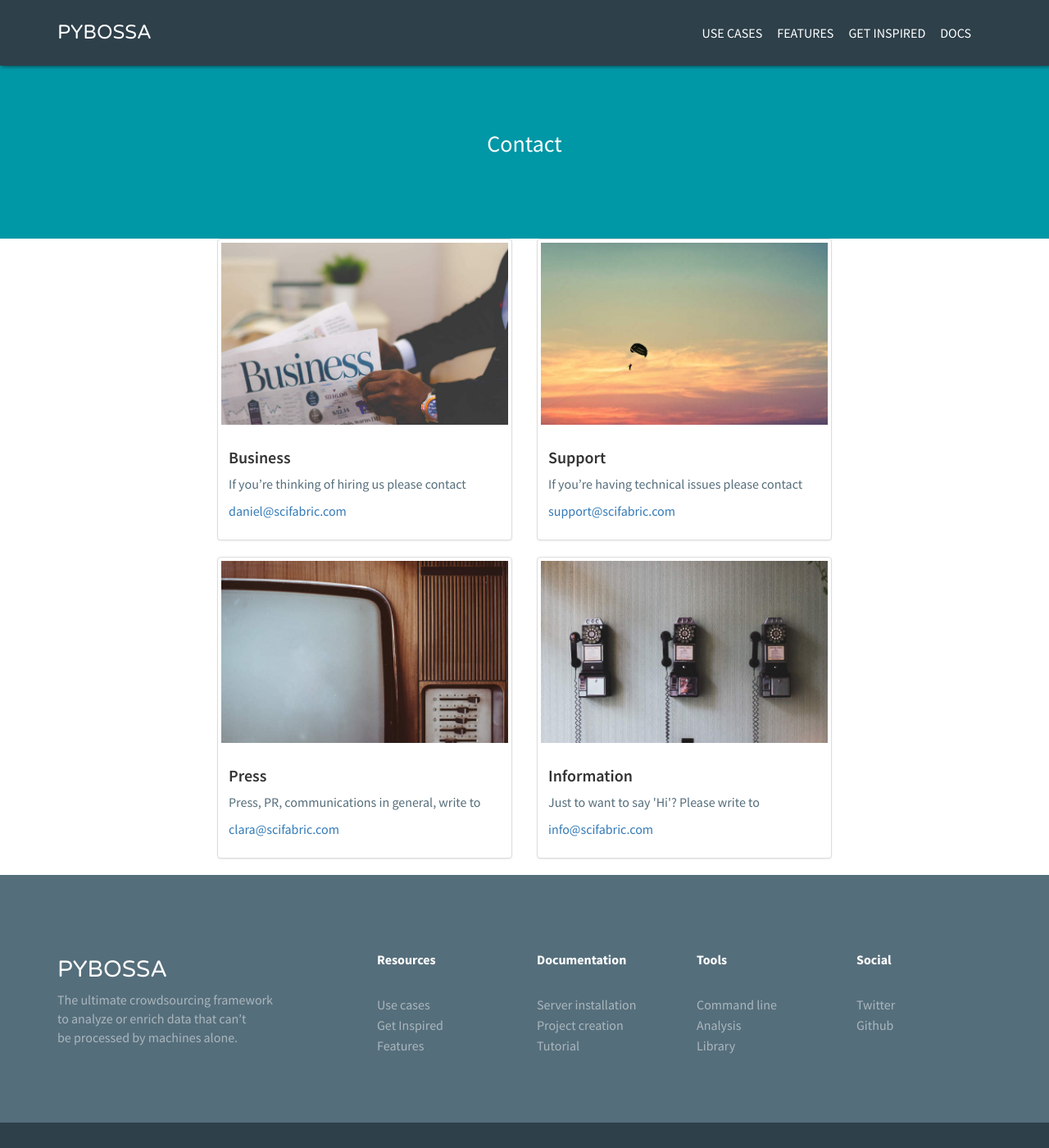
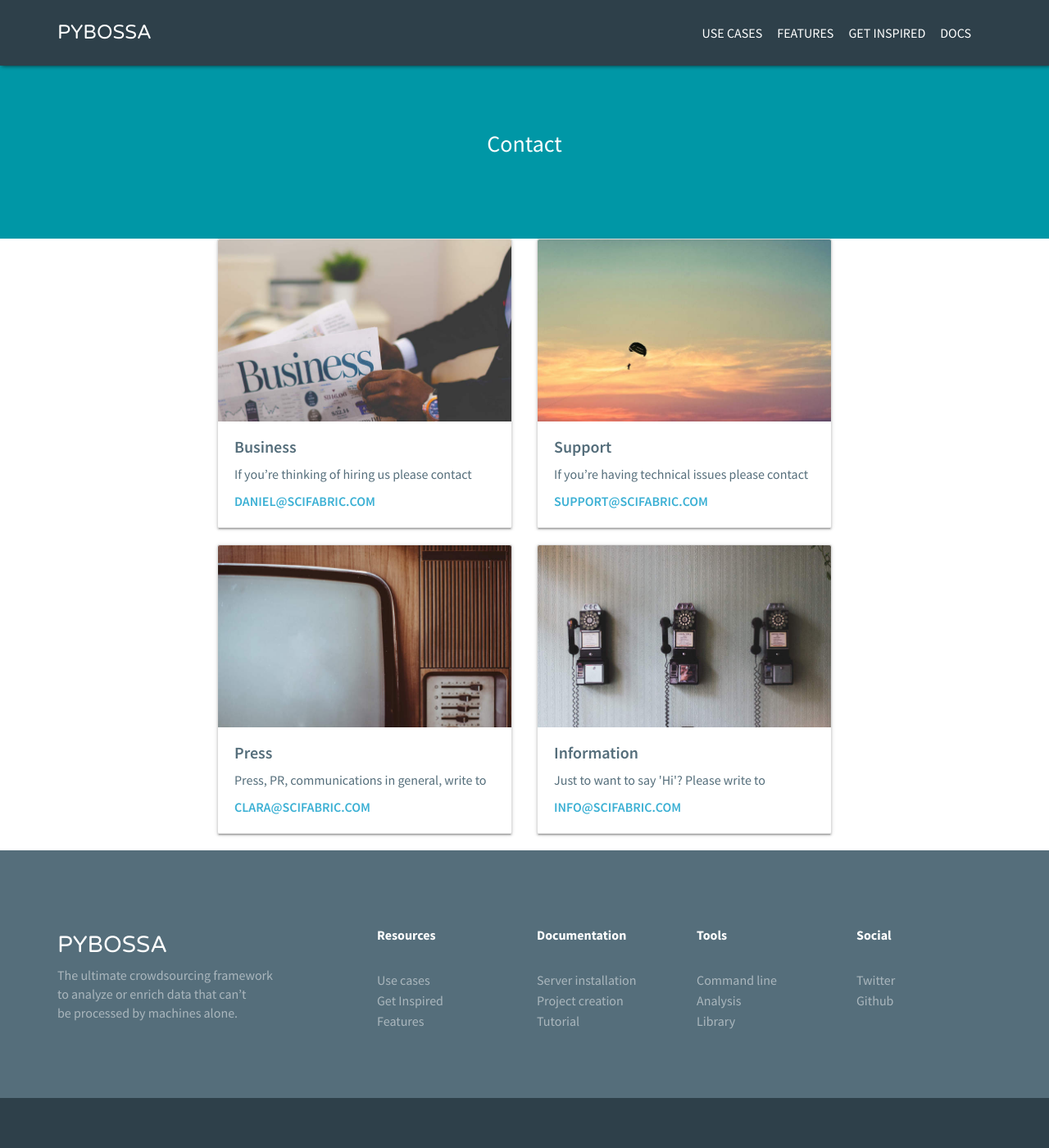
Before and after one commit to Scifabric/pybossa.github.io, a Jekyll site: the page built from contact/index.html, in a window 1280 px wide and 1400 px high. Shown: the whole window at 82% size. Built offline with Jekyll 4.4.1, drawn with Linux system fonts in a browser that asks for light colours; nearby versions of some CDN libraries; Markdown is read by kramdown in place of the engine named in the settings; a style sheet for code colours, icons or effects is not loaded.

Commit message:
Scifabrics  style adapted

```diff
--- a/_sass/contact/_all.scss
+++ b/_sass/contact/_all.scss
@@ -1,3 +1,104 @@
 @import "modules/colors";
 @import "partials/typography";
 @import "partials/default";
+
+.thumbnail.card {
+    border-radius: 2px;
+    padding: 0;
+
+    box-shadow: 0 2px 2px 0 rgba(0, 0, 0, 0.14), 0 1px 5px 0 rgba(0, 0, 0, 0.12), 0 3px 1px -2px rgba(0, 0, 0, 0.2);
+    margin-bottom: 20px;
+    img,
+    div {
+        border-radius: 2px 2px 0px 0px;
+    }
+    .caption {
+        padding-left: 20px;
+        padding-right: 20px;
+        padding-bottom: 10px;
+        padding-top: 0px;
+
+
+        p {
+            display: block;
+
+        }
+
+        br{display: block;}
+
+        span {
+            text-decoration: underline;
+        }
+
+    }
+}
+
+
+.card {
+    background-color: $sfb-white;
+    h3 {
+        color: $grey;
+        font-weight: 600;
+        font-size: 20px;
+        display:inline-block;
+        min-height: 45px;
+    }
+
+    h3.small-space {
+        min-height: 23px;
+    }
+
+}
+
+.readmore {
+
+
+    a {
+        color: $blue;
+        text-transform: uppercase;
+        font-weight: 600;
+    }
+
+}
+
+
+
+
+/* XS devices */
+.post-pic{
+    height: 195px;
+}
+
+/* Small devices (tablets, 768px and up) */
+@media (min-width: 768px) {
+        .post-pic{
+        height: 253px;
+        }
+
+        .card-fix-p{
+        margin-bottom: 32px;
+        }
+}
+
+
+/* Medium devices (992px and up) */
+@media (min-width: 992px) {
+       .col-md-6 .post-pic{
+        height: 202px;
+        }
+
+        .col-md-4 .post-pic{
+        height: 202px;
+        }
+}
+
+/* Large devices (992px and up) */
+@media (min-width: 1200px) {
+       .col-md-6 .post-pic{
+        height: 250px;
+        }
+
+        .col-md-4 .post-pic{
+        height: 160px;
+        }
+}
```
